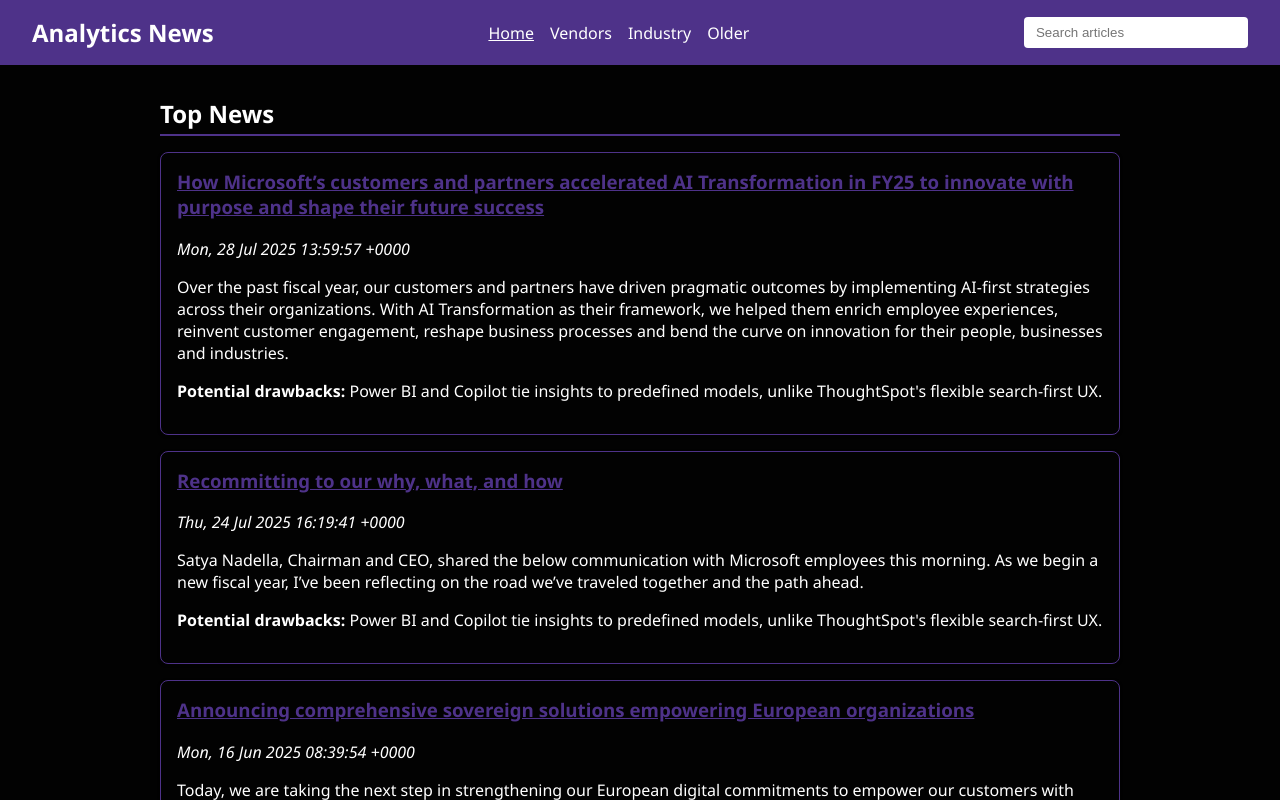
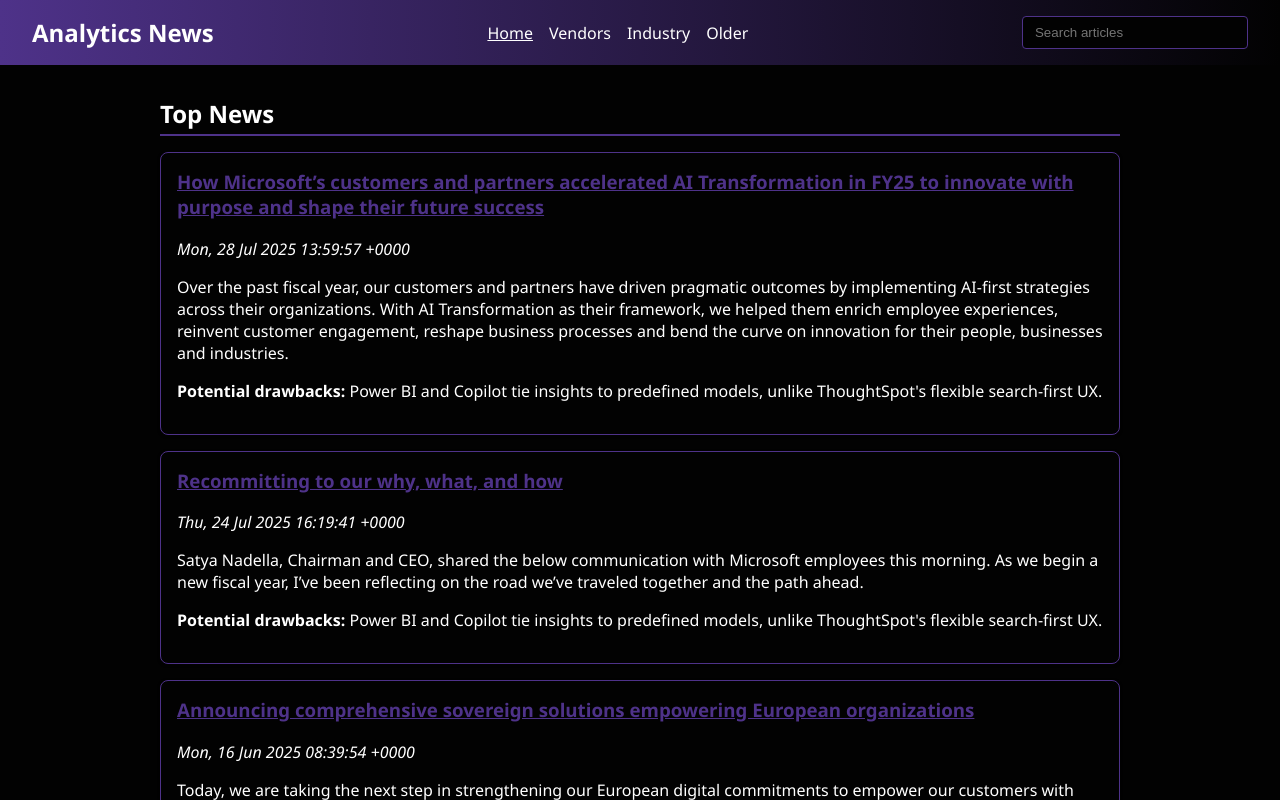
Before and after one commit to Cam-Codex/Competitor-report-agent, a React (Vite) app in the folder frontend/: page / in a window 1280 px wide. Shown: the top 800 px of the page. Built offline with nearby package versions, Linux system fonts and the light colour scheme.

Commit message:
style: apply dark theme variables

```diff
--- a/frontend/src/style.css
+++ b/frontend/src/style.css
@@ -2,6 +2,7 @@
   --ts-primary: #4e3289;
   --ts-bg: #020202;
   --ts-text: #ffffff;
+  --ts-gradient: linear-gradient(90deg, #4e3289, #020202);
 }
 
 body {
@@ -12,7 +13,7 @@
 }
 
 .navbar {
-  background: var(--ts-primary);
+  background: var(--ts-gradient);
   color: var(--ts-text);
   display: flex;
   align-items: center;
@@ -42,11 +43,11 @@
 
 .search {
   padding: 0.5rem 0.75rem;
-  border: none;
+  border: 1px solid var(--ts-primary);
   border-radius: 4px;
   min-width: 200px;
-  background: #fff;
-  color: #000;
+  background: var(--ts-bg);
+  color: var(--ts-text);
 }
 
 .content {
```
